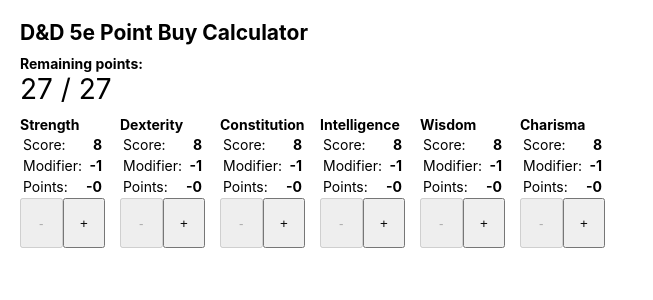
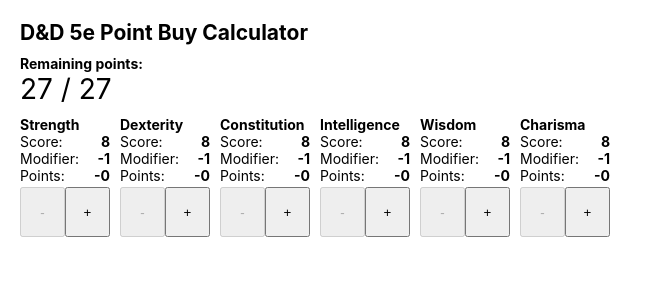
Before and after one commit to rush340/dnd-ability-calc, a React (Create React App) app: page / in a window 1280 px wide. Shown: the top 300 px of the page, without its empty margins (0-653 px from the left). Built offline with nearby package versions, Linux system fonts and the light colour scheme.

Commit message:
added CSS normalization and cleaned up table styling

```diff
--- a/src/AbilitiesPanel.css
+++ b/src/AbilitiesPanel.css
@@ -5,6 +5,7 @@
 }
 
 .ability {
+  width: calc(100% - 10px);
   padding-right: 10px;
   padding-bottom: 10px;
 }
@@ -16,17 +17,23 @@
 .ability-change-control {
   width: 50%;
   height: 50px;
+  margin-top: 3px;
 }
 
 .ability table {
+  width: 100%;
   border: 0;
+  border-spacing: 0;
 }
 
 .ability th {
+  padding: 0;
   font-weight: normal;
   text-align: left;
 }
+
 .ability td {
+  padding: 0;
   font-weight: bold;
   text-align: right;
 }
--- a/src/index.css
+++ b/src/index.css
@@ -1,3 +1,5 @@
+@import-normalize;
+
 body {
   margin: 0;
   font-family: -apple-system, BlinkMacSystemFont, 'Segoe UI', 'Roboto', 'Oxygen',
```
